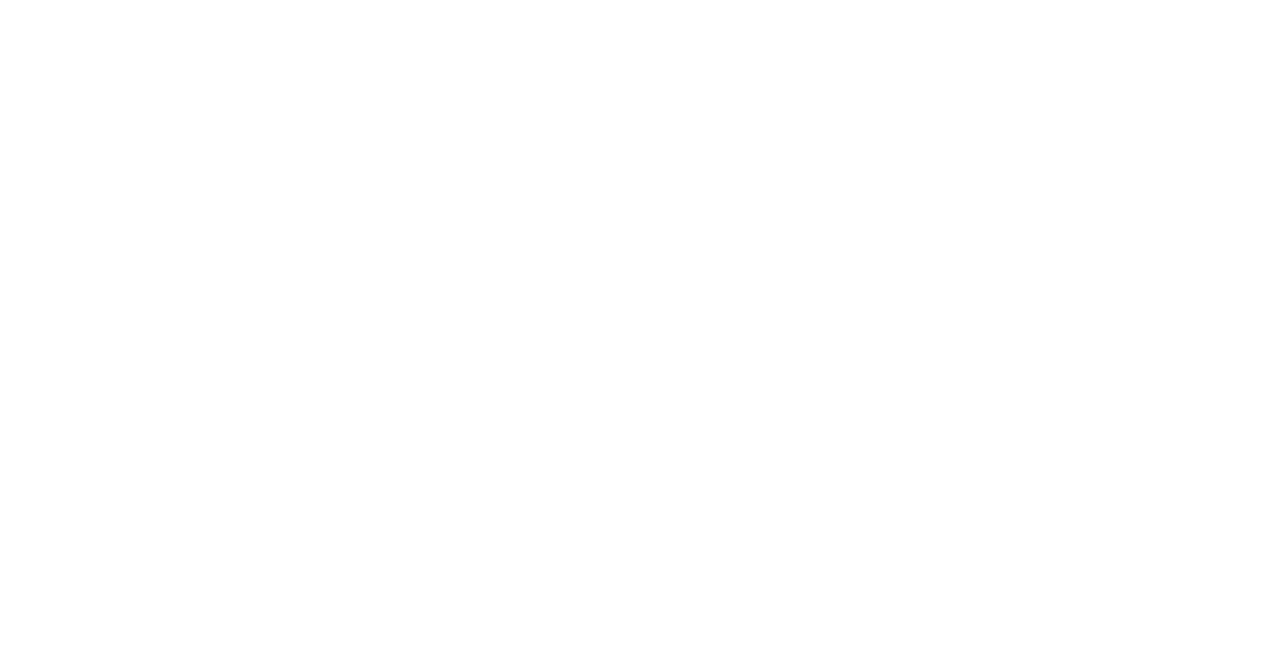
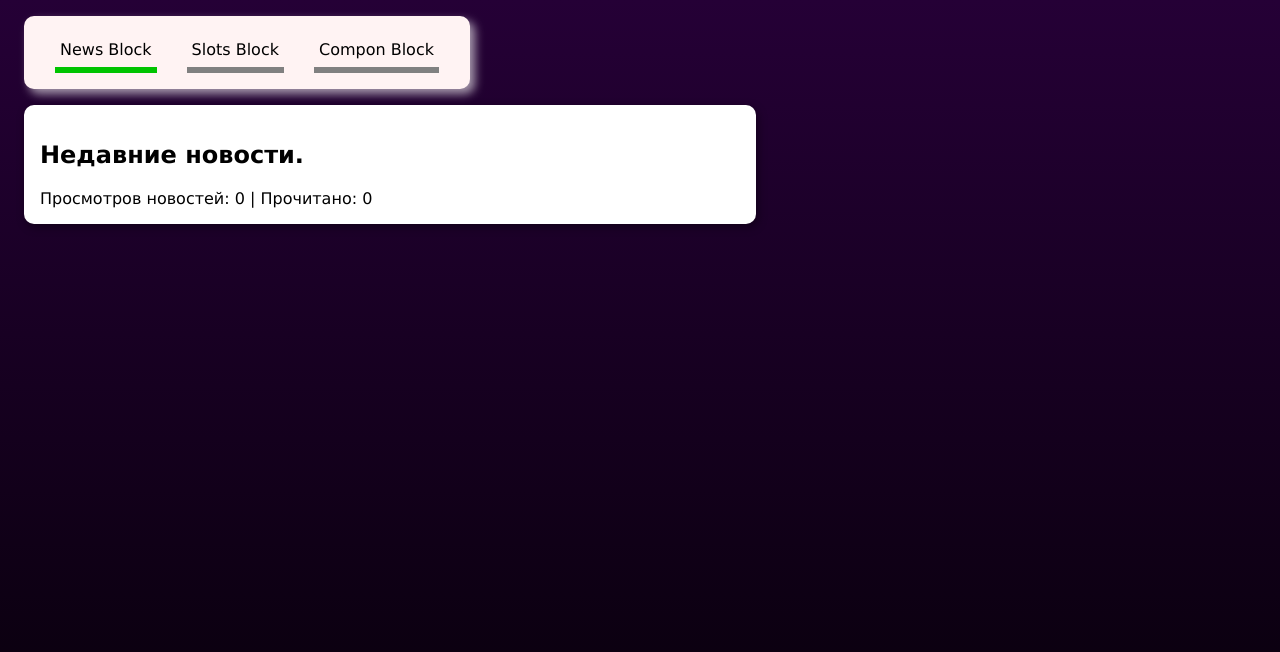
Before and after one commit to fixmol/vue-first-works, a Vue app: page / in a window 1280 px wide. Shown: the top 652 px of the page. Built offline with nearby package versions, Linux system fonts and the light colour scheme.

Commit message:
Added the main component and styles

```diff
--- a/src/App.vue
+++ b/src/App.vue
@@ -1,10 +1,32 @@
 <template>
+  <div class="container">
+
+    <header class="header">
+      <button class="btn active">News Block</button>
+      <button class="btn">Slots Block</button>
+      <button class="btn">Compon Block</button>
+    </header>
+
+    <news-app>
+    </news-app>
+
+  </div>
 </template>
 
 
 <script>
+import NewsApp from './components/news/NewsApp'
+
 export default {
+  data() {
+    return {
 
+    }
+  },
+
+  components: {
+    'news-app': NewsApp
+  }
 }
 </script>
 
--- /dev/null
+++ b/src/components/news/NewsApp.vue
@@ -0,0 +1,43 @@
+<template>
+  <div class="card">
+    <h2>Недавние новости.</h2>
+    <span>Просмотров новостей: {{viewsRate}} | Прочитано: {{readRate}}</span>
+  </div>
+</template>
+
+
+<script>
+import NewsBlocks from './NewsBlocks'
+import NewsButton from './NewsButton'
+
+export default {
+  data() {
+    return {
+      viewsRate: 0,
+      readRate: 0,
+      news: [
+        {
+          id: 1,
+          title: 'SpaceX будет доставлять астронавтов на Луну.',
+          text: 'Компания американского предпринимателя Илона Маска SpaceX выиграла контракт NASA по доставке астронавтов на Луну в рамках программы «Артемида». Об этом сообщается на сайте американского космического ведомства.',
+          isOpen: false },
+        {
+          id: 2,
+          title: 'Во Флориде стартовала ракета Falcon 9.',
+          text: 'Ракета-носитель Falcon 9 стартовала во Флориде с очередной партией интернет-спутников Starlink, компания SpaceX ведет прямую трансляцию запуска.',
+          isOpen: false },
+        {
+          id: 3,
+          title: 'Взрыв прототипа корабля Starship.',
+          text: 'SN11 взорвался в ходе испытаний в американском штате Техас 30 марта. Это уже третье неудачное испытание в этом году. Прототип SN10 взорвался спустя несколько минут после посадки в ходе испытаний в начале марта, до этого в феврале взорвался прототип корабля SN9 после тестового подъема на высоту 10 километров.',
+          isOpen: false },
+      ]
+    }
+  },
+
+  components: {
+    'news-blocks': NewsBlocks,
+    'news-button': NewsButton
+  }
+}
+</script>
--- /dev/null
+++ b/src/components/news/NewsBlocks.vue
@@ -0,0 +1,8 @@
+<template>
+</template>
+
+
+<script>
+export default {
+}
+</script>
--- /dev/null
+++ b/src/components/news/NewsButton.vue
@@ -0,0 +1,8 @@
+<template>
+</template>
+
+
+<script>
+export default {
+}
+</script>
--- a/src/main.js
+++ b/src/main.js
@@ -1,5 +1,6 @@
 import { createApp } from 'vue'
 import App from './App.vue'
+import './theme.css'
 
 const app = createApp(App)
 app.mount('#app')
--- /dev/null
+++ b/src/theme.css
@@ -0,0 +1,77 @@
+* {
+  font-family: Verdana, Geneva, Tahoma, sans-serif;
+  outline: none;
+}
+
+body {
+  width: 100%;
+  height: 100vh;
+  background: linear-gradient(#250036, #050007);
+}
+
+.container {
+  margin: 0 auto;
+  margin: 1rem 1rem;
+  /* background: rgb(124, 124, 124); */
+}
+
+.header {
+  max-width:fit-content;
+  padding: 1rem;
+  margin-bottom: 1rem;
+  border-radius: 10px;
+  box-shadow: 5px 5px 10px rgba(255, 255, 255, 0.6);
+  background: rgb(255, 243, 243);
+}
+
+.card {
+  max-width: 700px;
+  padding: 1rem;
+  margin-bottom: 1rem;
+  border-radius: 10px;
+  box-shadow: 2px 3px 10px rgba(0, 0, 0, 0.4);
+  background: #fff;
+}
+
+.btn {
+  font-size: 16px;
+  background: none;
+  border: 0px;
+  border-bottom: 6px solid gray;
+  padding: 8px 5px;
+  margin: 0 15px;
+  cursor: pointer;
+  transition: all 0.3s;
+}
+
+.btn.active {
+  border-bottom: 6px solid rgb(0, 196, 0);
+}
+
+.btn:hover {
+  border-bottom: 6px solid rgb(0, 196, 0);
+}
+
+.btn_opennews {
+  font-size: 16px;
+  margin-top: 10px;
+  padding: 5px 10px;
+  color: white;
+  border: 3px solid rgb(35, 165, 35);
+  background: rgb(35, 165, 35);
+  cursor: pointer;
+  border-radius: 50px;
+  transition: all 0.3s;
+}
+
+.btn_opennews.negative {
+  color: black;
+  background: none;
+  border: 3px solid rgb(35, 165, 35);
+}
+
+.btn_opennews:hover {
+  color: white;
+  background: rgba(56, 56, 56, 0.432);
+  border: 3px solid rgb(56, 56, 56, 0.432);
+}
```
